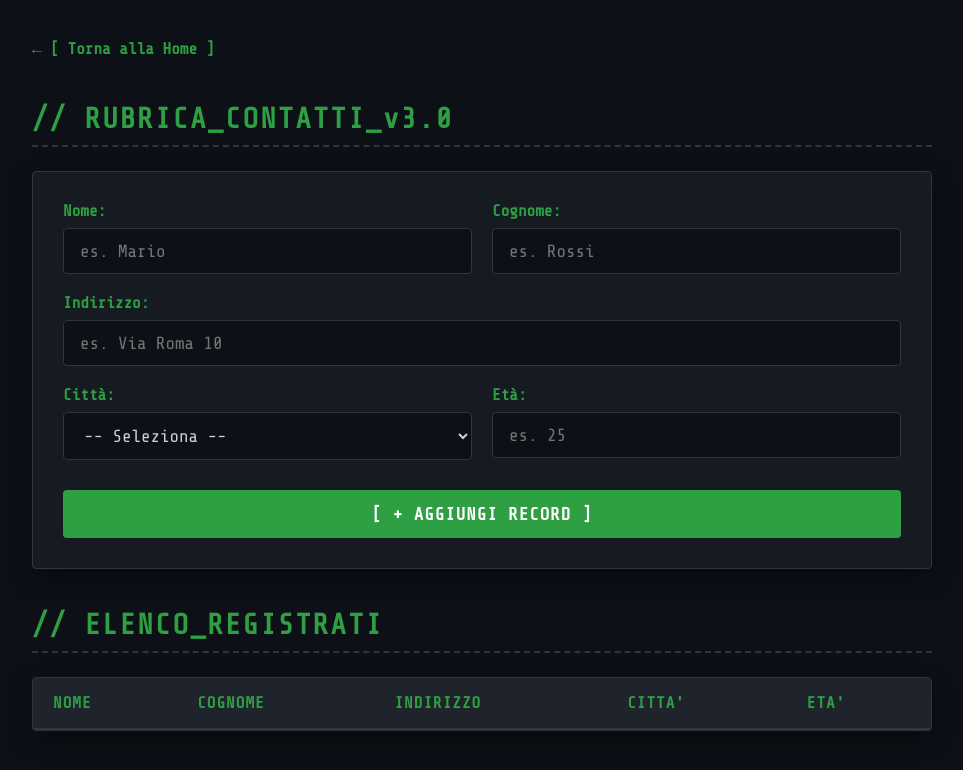
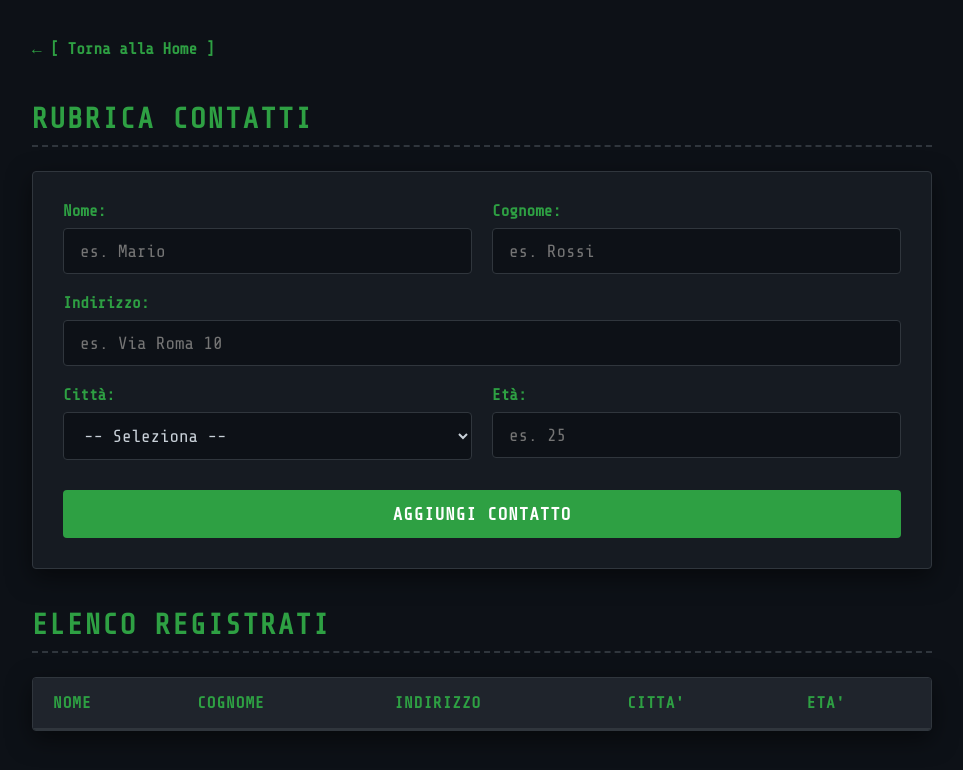
Before and after one commit to marco08fulci-cmd/mio-progetto, a plain HTML site: page Anagrafica.html in a window 1280 px wide. Shown: the whole page, without its empty margins (158-1121 px from the left). Drawn offline with nearby package versions, Linux system fonts and the light colour scheme.

Commit message:
Update Anagrafica.html

```diff
--- a/Anagrafica.html
+++ b/Anagrafica.html
@@ -172,7 +172,7 @@
     <div class="container">
         <a href="index.html" class="back-link">&larr; [ Torna alla Home ]</a>
 
-        <h2>// RUBRICA_CONTATTI_v3.0</h2>
+        <h2>RUBRICA CONTATTI</h2>
 
         <div class="form-container">
             <div class="form-group">
@@ -201,10 +201,10 @@
                 <label for="inputEta">Età:</label>
                 <input type="number" id="inputEta" placeholder="es. 25">
             </div>
-            <button type="button" onclick="aggiungiElemento()">[ + AGGIUNGI RECORD ]</button>
+            <button type="button" onclick="aggiungiElemento()">AGGIUNGI CONTATTO</button>
         </div>
 
-        <h2>// ELENCO_REGISTRATI</h2>
+        <h2>ELENCO REGISTRATI</h2>
         <div class="table-container">
             <table id="tabellaAnagrafica">
                 <thead>
```
